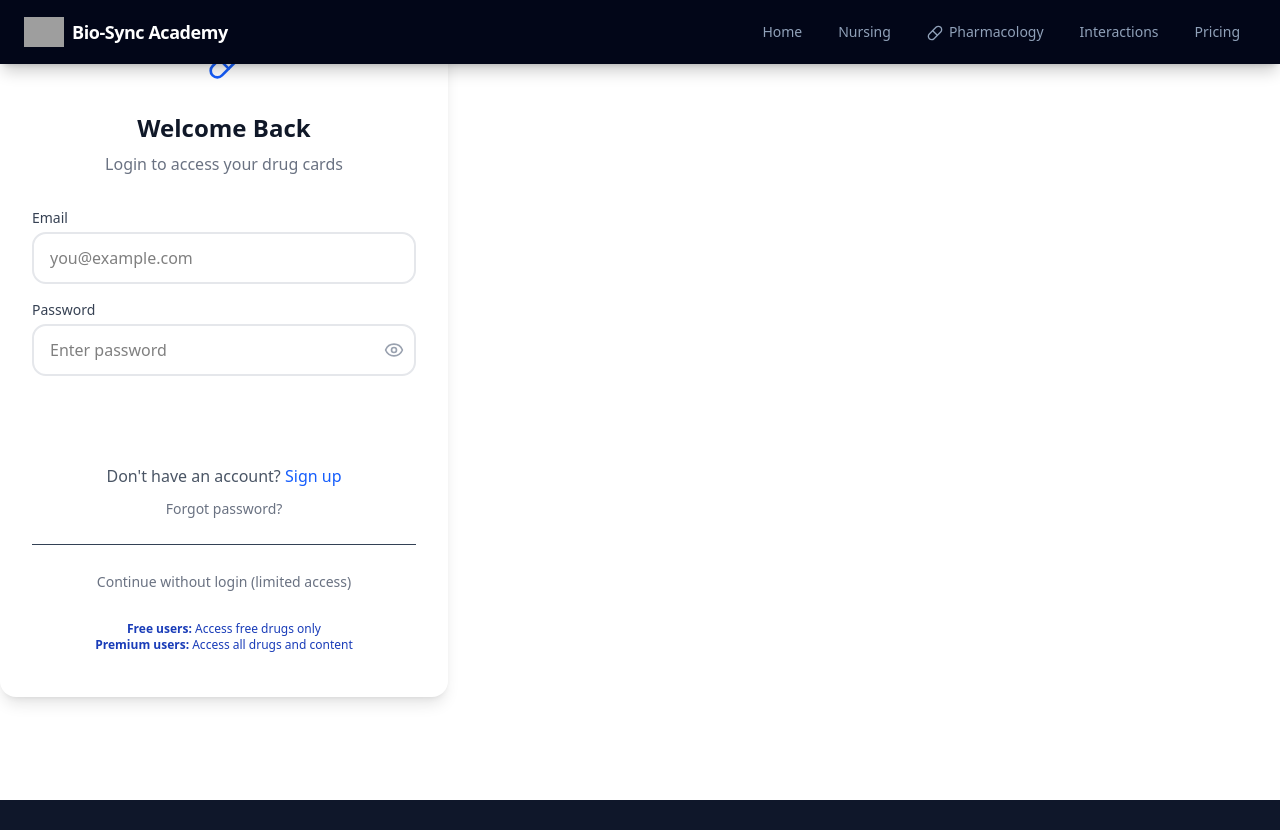
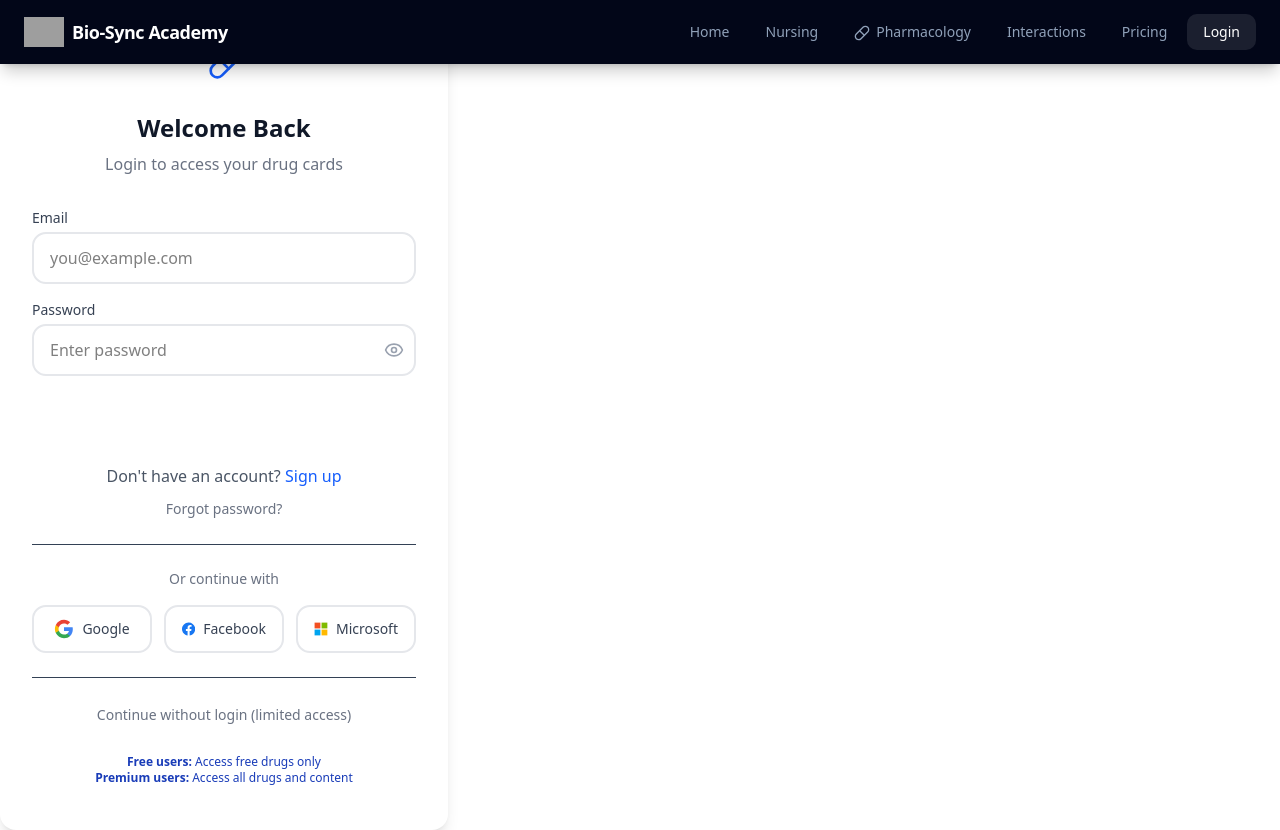
Before and after one commit to lewyman/End-game, a React (Vite) app in the folder frontend/: page /login in a window 1280 px wide. Before the commit the page ends 800 px from the top, so only its background shows below. Built offline with nearby package versions, Linux system fonts and the light colour scheme; grey boxes are pictures that could not be loaded.

Commit message:
Add OAuth login buttons (Google, Facebook, Microsoft) and Login link to navbar

```diff
--- a/frontend/src/App.tsx
+++ b/frontend/src/App.tsx
@@ -54,6 +54,7 @@ function NavBar() {
             </Link>
             <Link to="/interactions" className={`px-4 py-2 rounded-lg text-sm font-medium transition-all ${isActive("/interactions") ? "text-white bg-white/10" : "text-slate-400 hover:text-white hover:bg-white/5"}`}>Interactions</Link>
             <Link to="/pricing" className={`px-4 py-2 rounded-lg text-sm font-medium transition-all ${isActive("/pricing") ? "text-white bg-white/10" : "text-slate-400 hover:text-white hover:bg-white/5"}`}>Pricing</Link>
+            <Link to="/login" className={`px-4 py-2 rounded-lg text-sm font-medium transition-all ${isActive("/login") ? "text-white bg-white/10" : "text-slate-400 hover:text-white hover:bg-white/5"}`}>Login</Link>
           </div>
 
           <button onClick={() => setIsOpen(!isOpen)} className="md:hidden p-2 text-slate-400 hover:text-white">
@@ -70,6 +71,7 @@ function NavBar() {
             <Link to="/nursing/pharmacology" className="block px-4 py-3 text-sm text-slate-300 hover:text-white hover:bg-white/5 rounded-lg">Pharmacology</Link>
             <Link to="/interactions" className="block px-4 py-3 text-sm text-slate-300 hover:text-white hover:bg-white/5 rounded-lg">Interactions</Link>
             <Link to="/pricing" className="block px-4 py-3 text-sm text-slate-300 hover:text-white hover:bg-white/5 rounded-lg">Pricing</Link>
+            <Link to="/login" className="block px-4 py-3 text-sm text-slate-300 hover:text-white hover:bg-white/5 rounded-lg">Login</Link>
           </div>
         </div>
       )}
--- a/frontend/src/pages/Login.tsx
+++ b/frontend/src/pages/Login.tsx
@@ -76,6 +76,11 @@ export default function Login() {
     } catch (err) {
       setError("Login failed. Please try again.");
     }
+  };
+
+  const handleOAuthLogin = async (provider: string) => {
+    // OAuth login - redirect to backend OAuth endpoint
+    window.location.href = `/api/oauth/${provider}`;
   };
 
   const handleSignup = async (e: React.FormEvent) => {
@@ -477,6 +482,48 @@ export default function Login() {
           )}
         </div>
 
+        {/* OAuth Login Section */}
+        <div className="mt-6 pt-6 border-t">
+          <p className="text-gray-500 text-sm text-center mb-4">Or continue with</p>
+          <div className="grid grid-cols-3 gap-3">
+            <button
+              onClick={() => handleOAuthLogin("google")}
+              className="flex items-center justify-center gap-2 px-4 py-3 border-2 border-gray-200 rounded-xl hover:border-gray-400 transition-colors bg-white"
+            >
+              <svg className="w-5 h-5" viewBox="0 0 24 24">
+                <path fill="#4285F4" d="M22.56 12.25c0-.78-.07-1.53-.2-2.25H12v4.26h5.92c-.26 1.37-1.04 2.53-2.21 3.31v2.77h3.57c2.08-1.92 3.28-4.74 3.28-8.09z"/>
+                <path fill="#34A853" d="M12 23c2.97 0 5.46-.98 7.28-2.66l-3.57-2.77c-.98.66-2.23 1.06-3.71 1.06-2.86 0-5.29-1.93-6.16-4.53H2.18v2.84C3.99 20.53 7.7 23 12 23z"/>
+                <path fill="#FBBC05" d="M5.84 14.09c-.22-.66-.35-1.36-.35-2.09s.13-1.43.35-2.09V7.07H2.18c-1.49 2.96-1.49 6.54 0 9.54l3.66-2.52z"/>
+                <path fill="#EA4335" d="M12 5.38c1.62 0 3.06.56 4.21 1.64l3.15-3.15C17.45 2.09 14.97 1 12 1 7.7 1 3.99 3.47 2.18 7.07l3.66 2.84c.87-2.6 3.3-4.53 6.16-4.53z"/>
+              </svg>
+              <span className="text-sm font-medium text-gray-700">Google</span>
+            </button>
+
+            <button
+              onClick={() => handleOAuthLogin("facebook")}
+              className="flex items-center justify-center gap-2 px-4 py-3 border-2 border-gray-200 rounded-xl hover:border-gray-400 transition-colors bg-white"
+            >
+              <svg className="w-5 h-5" viewBox="0 0 24 24" fill="#1877F2">
+                <path d="M24 12.073c0-6.627-5.373-12-12-12s-12 5.373-12 12c0 5.99 4.388 10.954 10.125 11.854v-8.385H7.078v-3.47h3.047V9.43c0-3.007 1.792-4.669 4.533-4.669 1.312 0 2.686.235 2.686.235v2.953H15.83c-1.491 0-1.956.925-1.956 1.874v2.166h3.328l-.532 3.47h-2.796v8.385C19.612 23.027 24 18.062 24 12.073z"/>
+              </svg>
+              <span className="text-sm font-medium text-gray-700">Facebook</span>
+            </button>
+
+            <button
+              onClick={() => handleOAuthLogin("microsoft")}
+              className="flex items-center justify-center gap-2 px-4 py-3 border-2 border-gray-200 rounded-xl hover:border-gray-400 transition-colors bg-white"
+            >
+              <svg className="w-5 h-5" viewBox="0 0 24 24">
+                <path fill="#f25022" d="M1 1h10v10H1z"/>
+                <path fill="#00a4ef" d="M1 13h10v10H1z"/>
+                <path fill="#7fba00" d="M13 1h10v10H13z"/>
+                <path fill="#ffb900" d="M13 13h10v10H13z"/>
+              </svg>
+              <span className="text-sm font-medium text-gray-700">Microsoft</span>
+            </button>
+          </div>
+        </div>
+
         <div className="mt-6 pt-6 border-t text-center">
           <Link to="/drugs" className="text-gray-500 hover:text-gray-700 text-sm">
             Continue without login (limited access)
```
